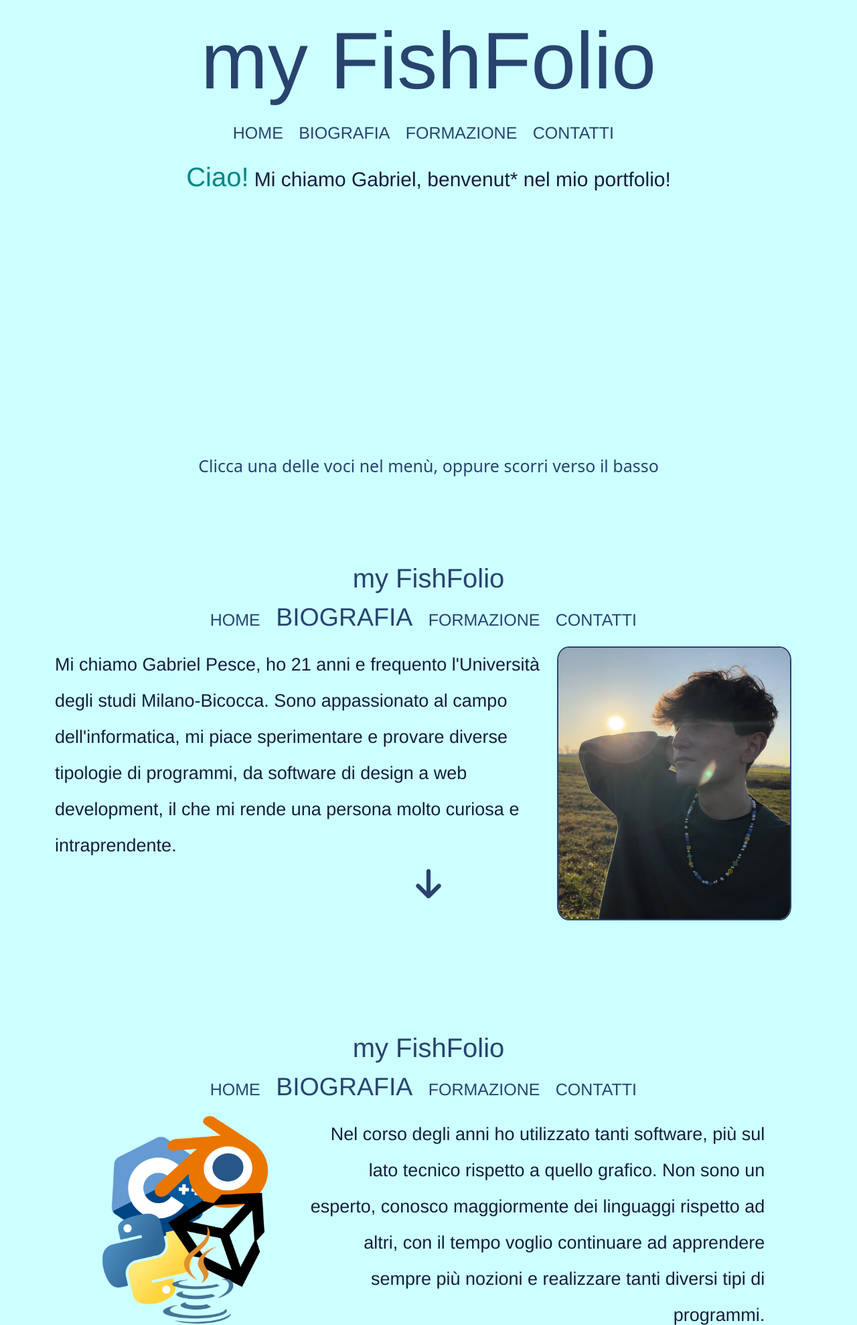
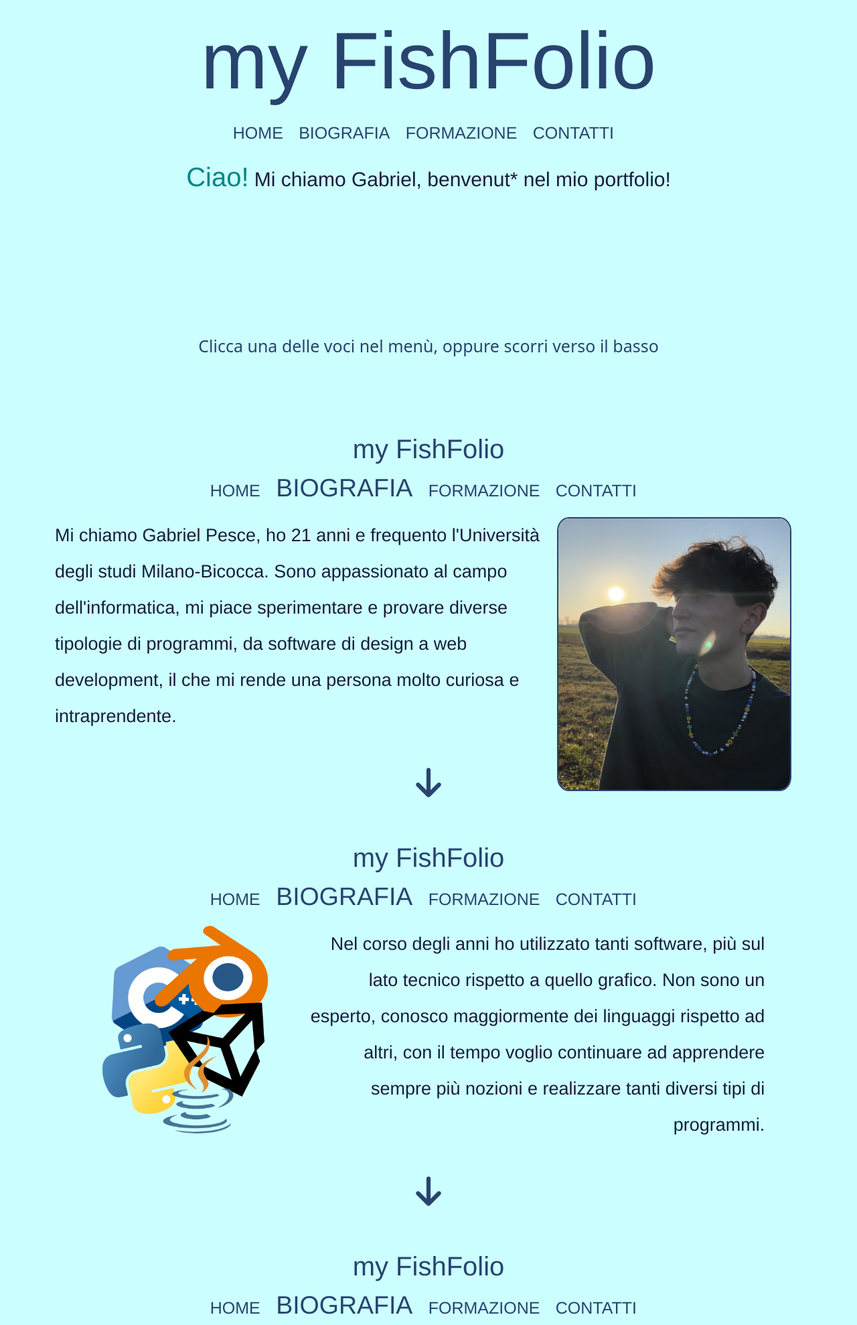
Before and after one commit to zFishStick/Portfolio, a website: page index.html in a window 1280 px wide. Shown: the top 1978 px of the page at 67% size. Drawn offline with nearby package versions, Linux system fonts and the light colour scheme.

Commit message:
dio delle città

```diff
--- a/HTML-CSS-JS/Css/stileHome.css
+++ b/HTML-CSS-JS/Css/stileHome.css
@@ -3,8 +3,8 @@ html {
 }
 
 header {
-  height: 70vh;
-  margin-bottom: 9%;
+  height: 20rem;
+  margin-bottom: 20rem;
   text-align: center;
 }
 
@@ -114,6 +114,10 @@ header {
 .ciao {
   font-size: 40px;
   color: rgb(2, 134, 134);
+}
+
+.tastoScrollPagina{
+  margin-top: 200px;
 }
 
 .tastoScrollPagina,
@@ -250,9 +254,8 @@ header {
 }
 
 .biografia {
-  margin-top: 10%;
-  margin-bottom: 11%;
-  height: 70vh;
+  margin-top: 50px;
+  height: 35rem;
   scroll-margin-top: 1vh;
   color: #161E3C;
 }
@@ -283,6 +286,7 @@ header {
 }
 
 .iconaScendi {
+  margin-top: 40px;
   font-size: 50px;
   color: #28446E;
 }
--- a/HTML-CSS-JS/Css/stileHomeMobile.css
+++ b/HTML-CSS-JS/Css/stileHomeMobile.css
@@ -38,19 +38,20 @@
   }
 
   .biografia {
-    margin-top: 30px;
-    height: 100vh;
+    margin-bottom: 30px;
+    height: 100%;
     scroll-margin-top: 1vh;
     color: #161E3C;
   }
 
   .iconaScendi{
-    margin-top: 10px;
+    margin-top: 20px;
     font-size: 35px;
   }
 
   .secondoParagrafo {
     text-align: center;
+    margin-right: 0;
   }
 
   .immagineTeam{
--- a/HTML-CSS-JS/Html/Biography.html
+++ b/HTML-CSS-JS/Html/Biography.html
@@ -45,7 +45,7 @@
     </section>
 
     <!-- SECONDA SEZIONE BIOGRAFIA-->
-    <section class="biografia d-block fade" id="biografia2">
+    <section class="biografia fade" id="biografia2">
         <div class="text-center">
             <p class="titoloPrincipale_ridotto mb-0">my FishFolio</p>
             <ul class="listaMenu ps-1">
@@ -71,7 +71,7 @@
                         di
                         programmi.
                     </p>
-                    <p class="mx-auto shake mt-5"><a href="#biografia3"><i
+                    <p class="mx-auto shake"><a href="#biografia3"><i
                                 class="fa-solid fa-arrow-down iconaScendi"></i></a></p>
                 </div>
             </div>
@@ -80,7 +80,7 @@
 
 
     <!-- TERZA SEZIONE BIOGRAFIA-->
-    <section class="biografia d-block fade" id="biografia3">
+    <section class="biografia fade" id="biografia3">
         <div class="text-center">
             <p class="titoloPrincipale_ridotto mb-0">my FishFolio</p>
             <ul class="listaMenu ps-1 text-center">
--- a/index.html
+++ b/index.html
@@ -31,9 +31,8 @@
         <p class="paragrafoPresentazione mx-auto">
             <span class="ciao">Ciao!</span> Mi chiamo Gabriel, benvenut* nel mio portfolio!
         </p>
+        <h3 class="tastoScrollPagina shake mx-auto text-center">Clicca una delle voci nel menù, oppure scorri verso il basso
     </header>
-
-    <h3 class="tastoScrollPagina shake m-auto text-center">Clicca una delle voci nel menù, oppure scorri verso il basso
     </h3>
 
     <!----------------------------------------------BIOGRAFIA-------------------------------------------------------------------------------->
```
Also changed, not shown: HTML-CSS-JS/Html/Formation.html (+1 -2 lines).
